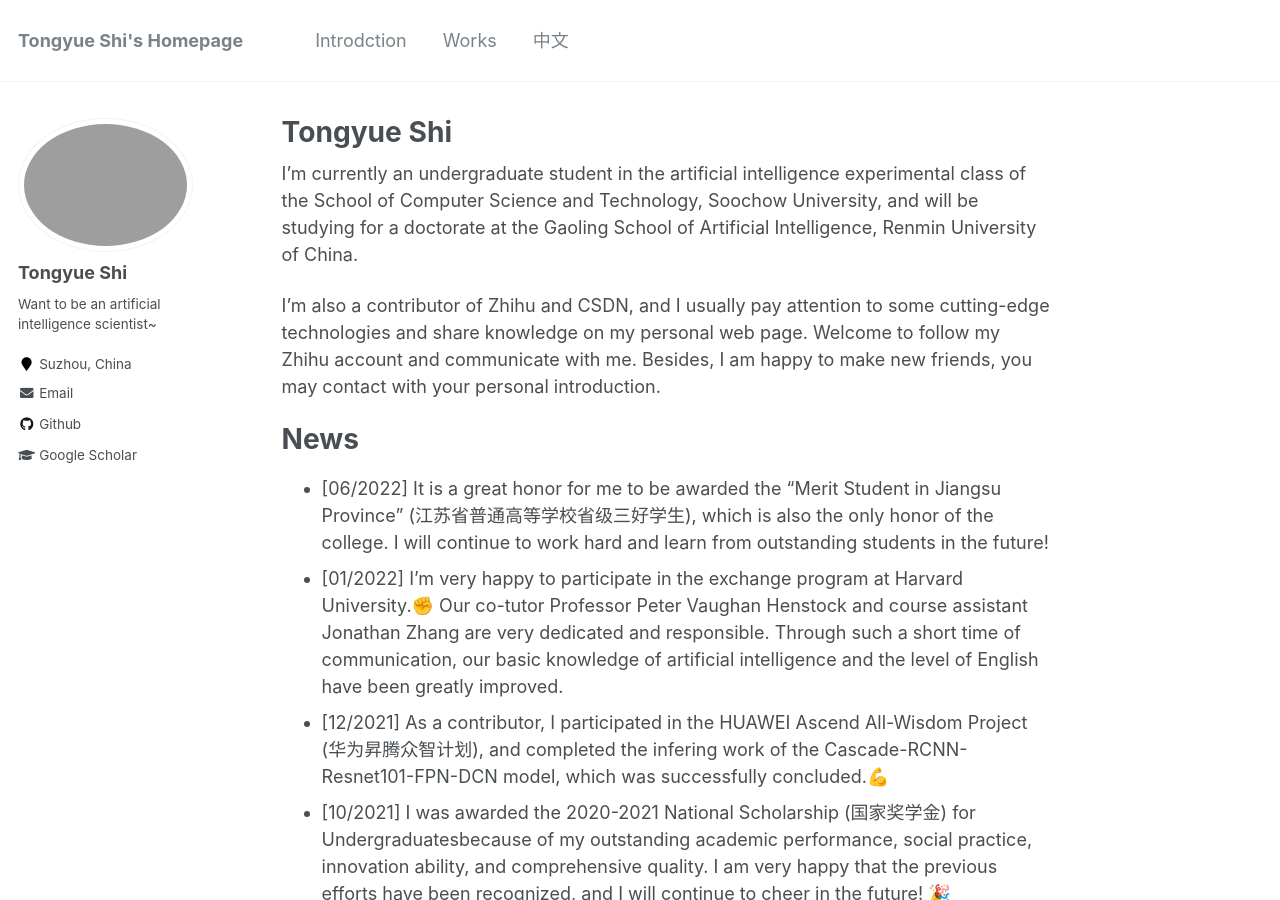
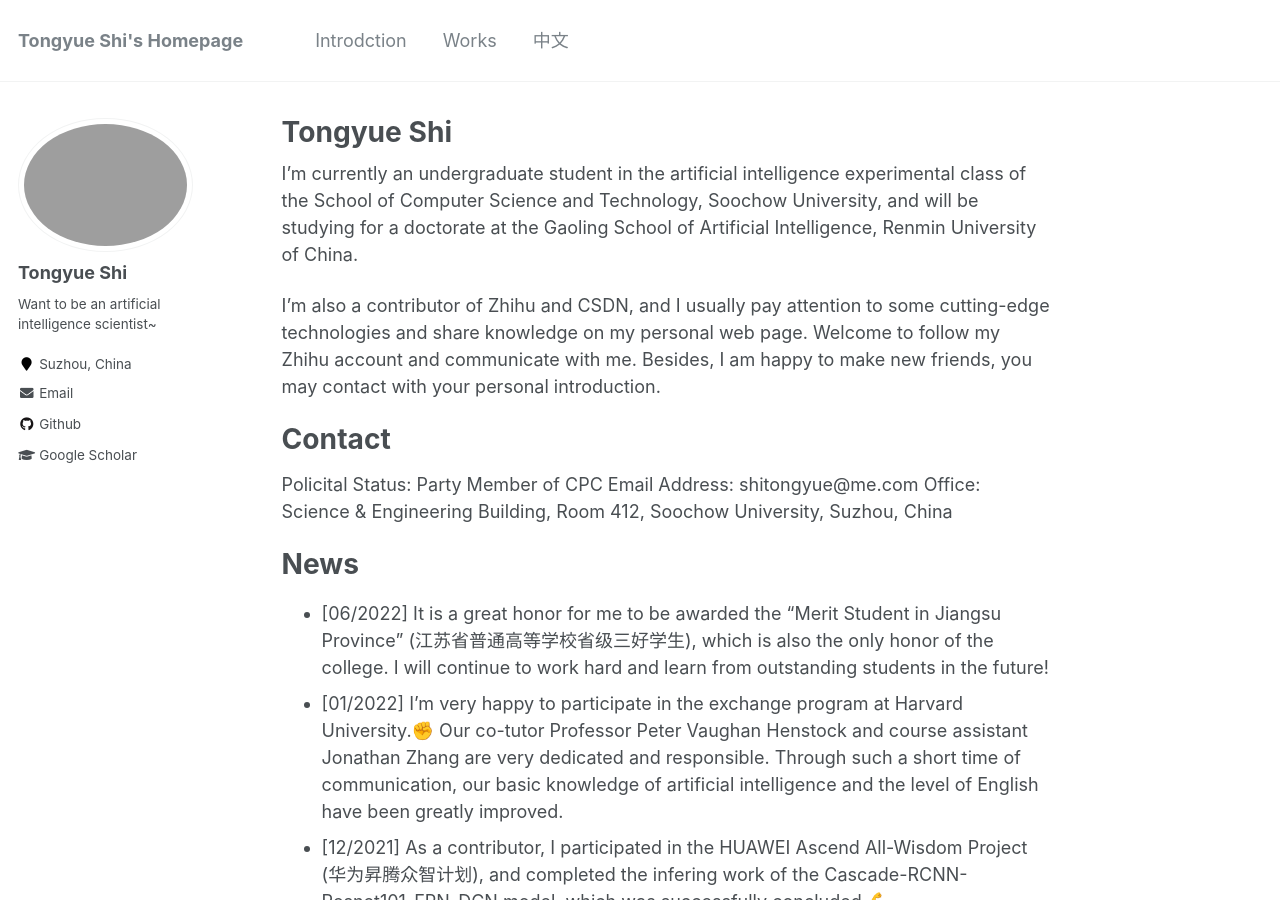
Before and after one commit to perfectboy666/perfectboy666.github.io, a Jekyll site: the page built from _pages/about.md, in a window 1280 px wide and 900 px high. Built offline with Jekyll 4.4.1, drawn with Linux system fonts in a browser that asks for light colours.

Commit message:
Update about.md

```diff
--- a/_pages/about.md
+++ b/_pages/about.md
@@ -12,6 +12,14 @@ I'm currently an undergraduate student in the artificial intelligence experiment
 
 I'm also a contributor of Zhihu and CSDN, and I usually pay attention to some cutting-edge technologies and share knowledge on my personal web page. Welcome to follow my Zhihu account and communicate with me. Besides, I am happy to make new friends, you may contact with your personal introduction.
 
+
+Contact
+======
+Policital Status: Party Member of CPC
+Email Address: shitongyue@me.com
+Office: Science & Engineering Building, Room 412, Soochow University, Suzhou, China
+
+
 News
 ======
 * [06/2022] It is a great honor for me to be awarded the "Merit Student in Jiangsu Province" (江苏省普通高等学校省级三好学生), which is also the only honor of the college. I will continue to work hard and learn from outstanding students in the future!
```
